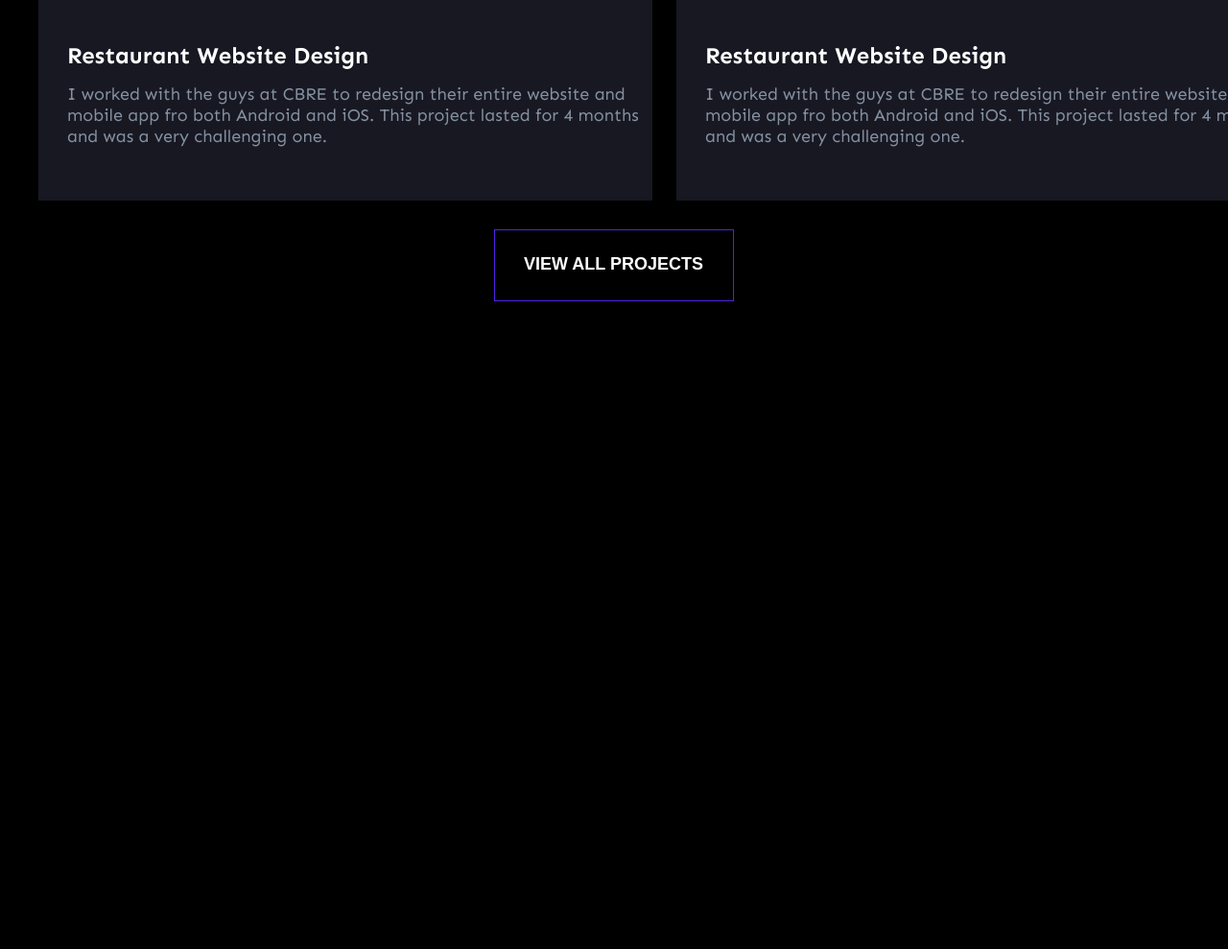
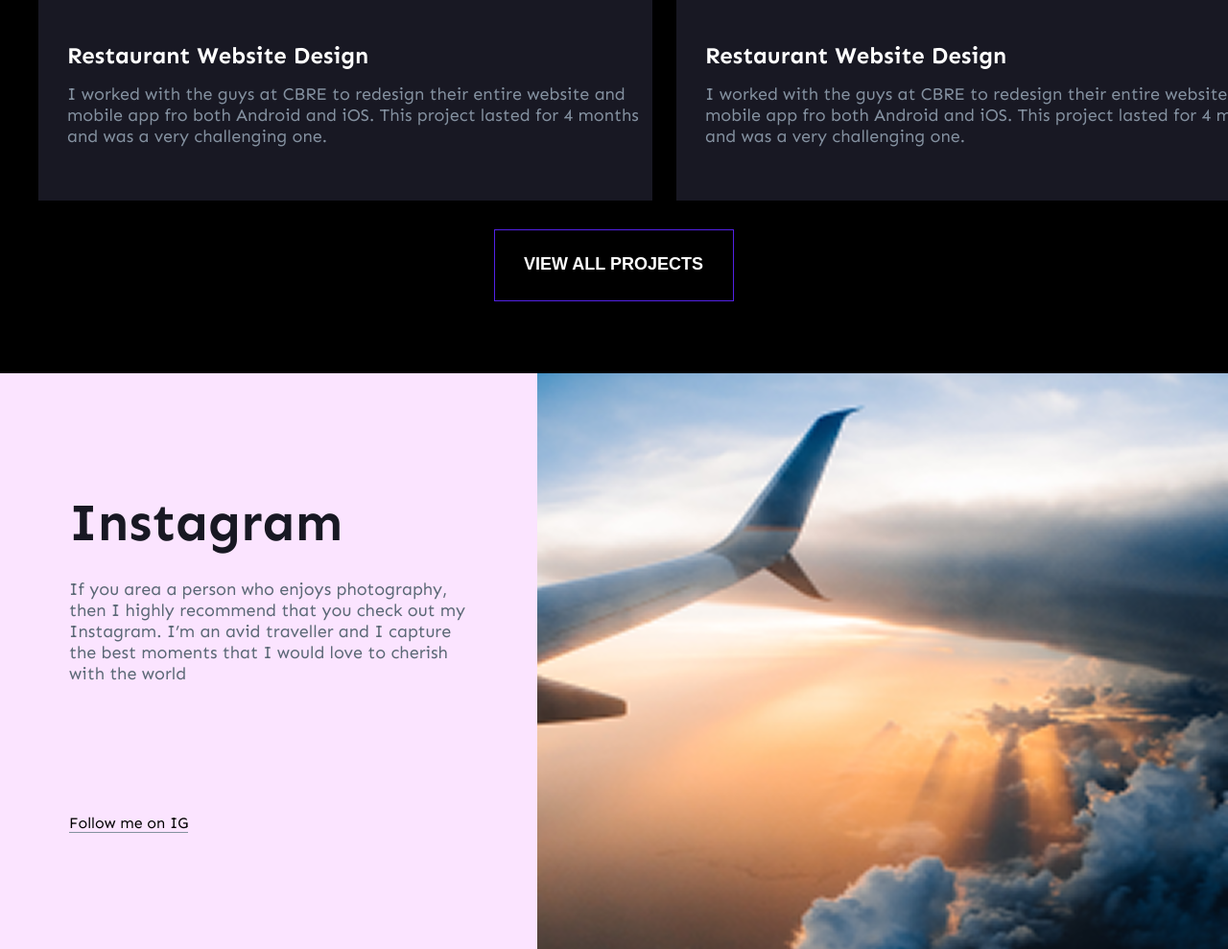
Before and after one commit to RickyTickyTally/Robin_W-WebApp, a website: page index.html in a window 1280 px wide. Shown: the part 4686-5675 px from the top of the page at 96% size. Before the commit the page ends 5000 px from the top, so only its background shows below. Drawn offline with Linux system fonts and the light colour scheme.

Commit message:
more section ig section

```diff
--- a/index.html
+++ b/index.html
@@ -176,6 +176,16 @@
                 </div>
             </div>
         </section>
+        <section class="more-section">
+            <div class="more">
+                <div class="more__body more__body__ig">
+                    <h3 class="more__title">Instagram</h3>
+                    <p class="more__desk">If you area a person who enjoys photography, then I highly recommend that you check out my Instagram. I’m an avid traveller and I capture the best moments that I would love to cherish with the world</p>
+                    <a href="#" class="more__link">Follow me on IG</a>
+                </div>
+                <img src="images/more_plane.png" alt="plane img" class="more__img">
+            </div>
+        </section>
     </main>
 </body>
 
--- a/styles/_more.scss
+++ b/styles/_more.scss
@@ -15,6 +15,10 @@
         align-items: start;
         flex-direction: column;
         padding: 0 72px;
+
+        &__ig {
+            background-color: v.$color_violet;
+        }
     }
 
     &__img {
--- a/styles/_variables.scss
+++ b/styles/_variables.scss
@@ -9,3 +9,4 @@ $color_green: #3CC74E;
 $color_blue: #609BFF;
 $color_pink: #E95D90;
 $color_peach: #FFF3E4;
+$color_violet: #FBE4FF;
```
Also changed, not shown: dist/index.css, images/more_plane.png (added), 1 other file.
